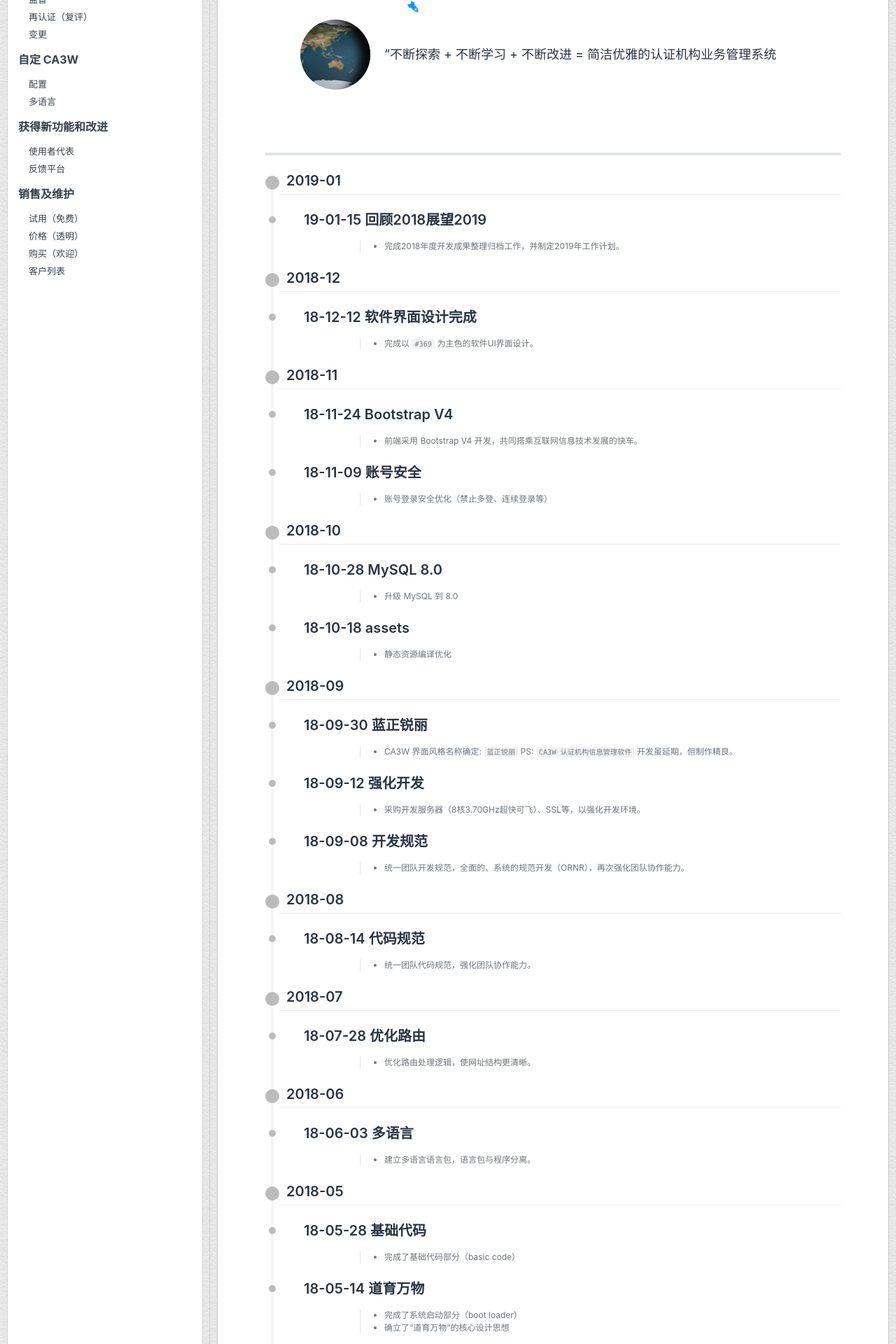
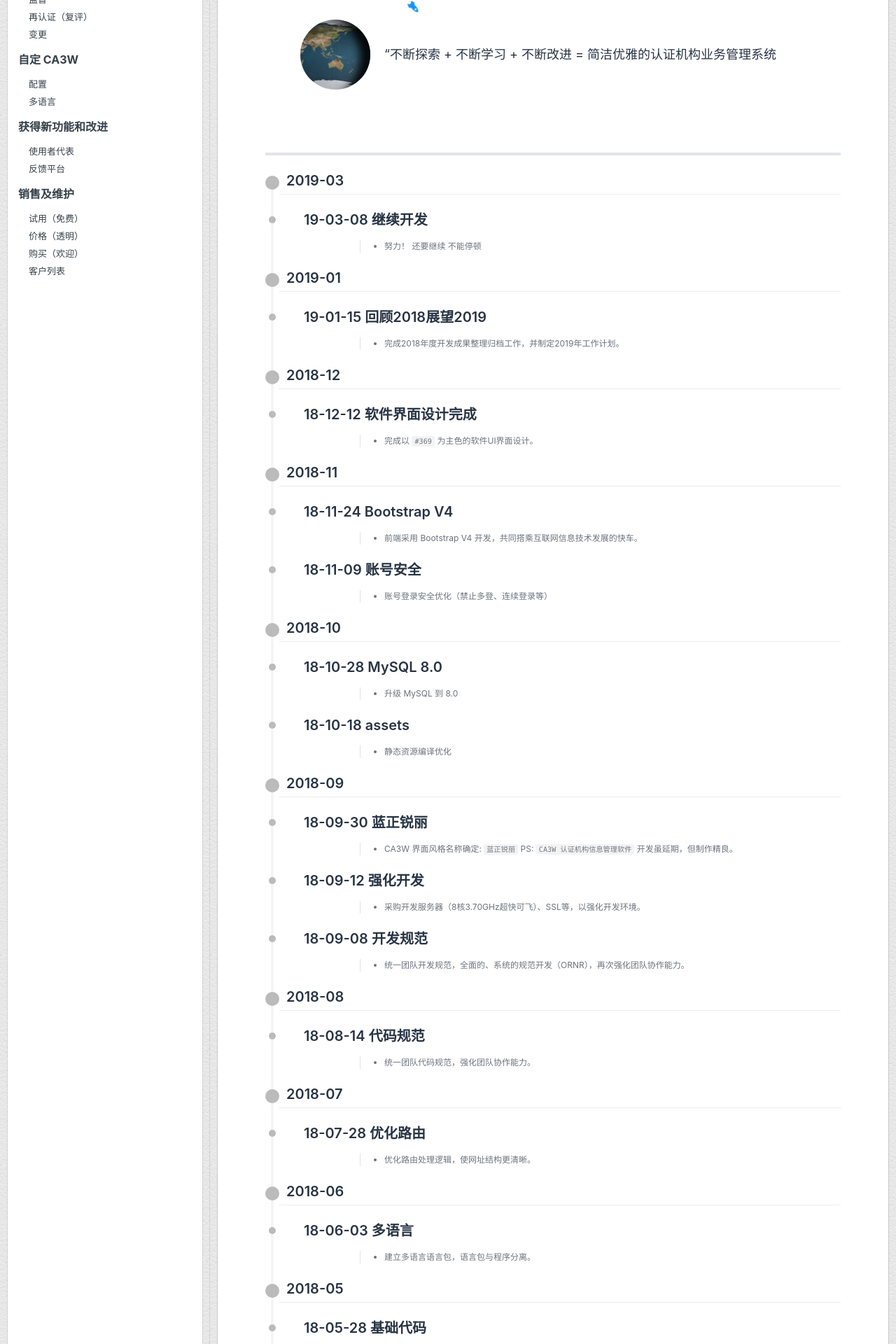
Before and after one commit to ca3w/ca3w.github.io, a Jekyll site: the page built from index.md, in a window 1280 px wide. Shown: the part 547-2467 px from the top of the page at 70% size. Built offline with Jekyll 4.4.1, drawn with Linux system fonts in a browser that asks for light colours; comment, search, counter and statistics services are not loaded.

Commit message:
Update index.md

```diff
--- a/index.md
+++ b/index.md
@@ -2,6 +2,11 @@
 layout: index
 title: 认证机构管理系统
 ---
+
+## 2019-03
+
+### 19-03-08 继续开发
+> - 努力！ 还要继续 不能停顿
 
 ## 2019-01
 
```
